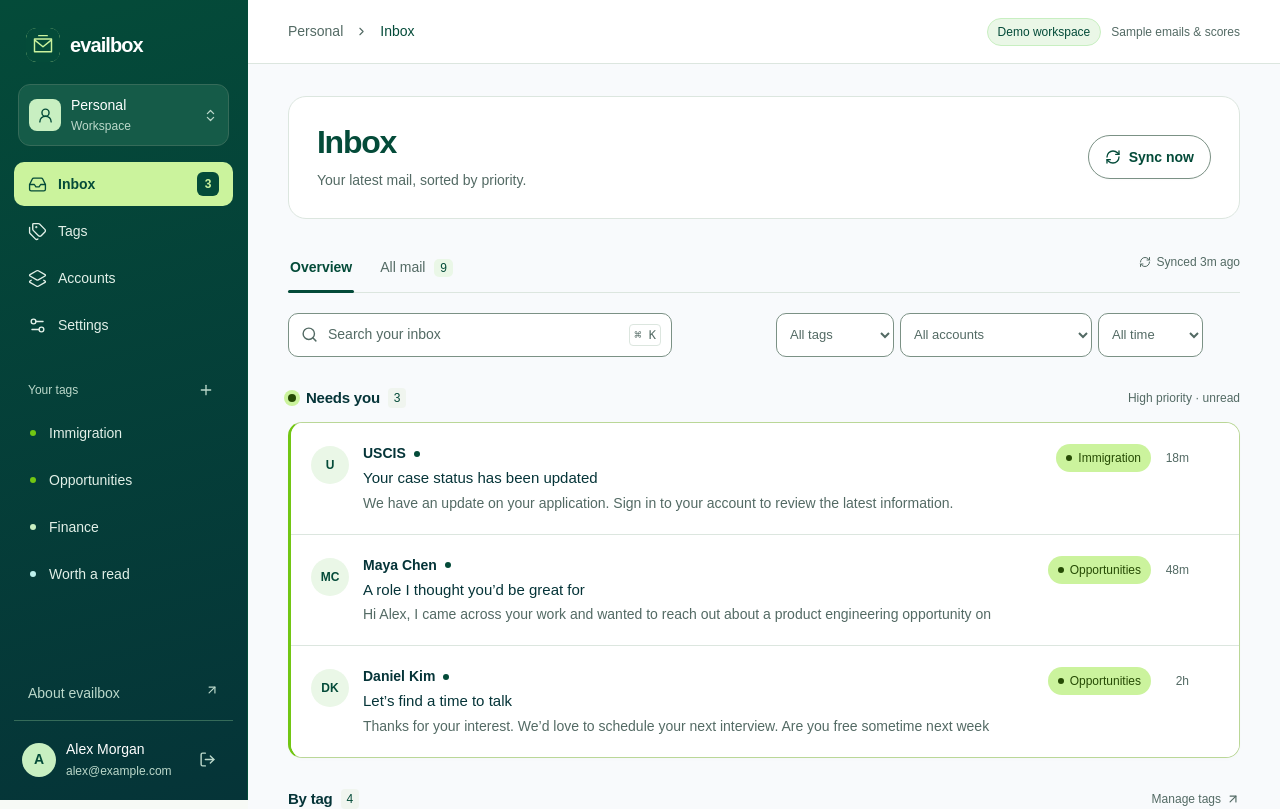
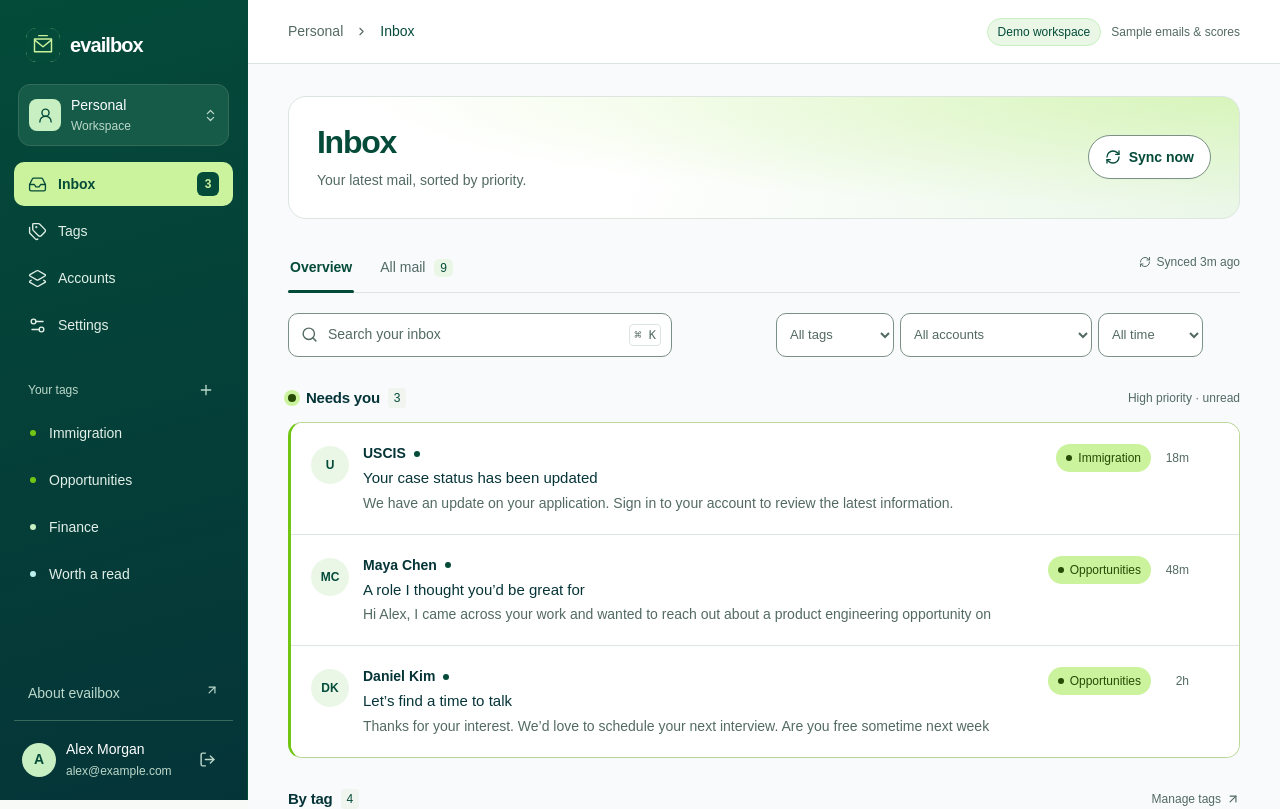
Before and after one commit to Solomon-mithra/evailbox, a Next.js app: page /inbox in a window 1280 px wide. Shown: the top 809 px of the page. Built offline with nearby package versions, Linux system fonts and the light colour scheme; a web font is replaced by a local one.

Commit message:
fix: preserve inbox header gradient

```diff
--- a/src/app/globals.css
+++ b/src/app/globals.css
@@ -358,9 +358,6 @@ h1 {
 .inbox-shell {
   background: #f8fafc;
 }
-.inbox-shell .page-heading {
-  background: #fff;
-}
 .button {
   display: inline-flex;
   align-items: center;
```
